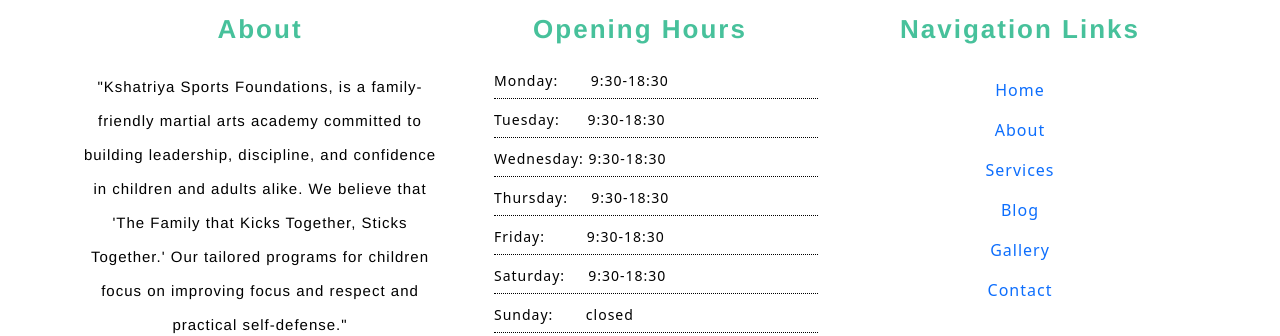
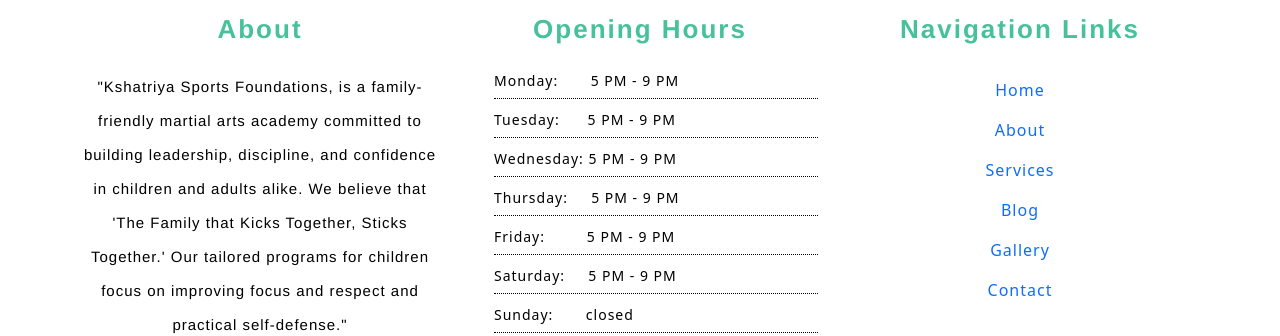
Before and after one commit to roh-anku/KshatriyaSportsFoundationsUI-ReactApplication, a React (Vite) app in the folder KshatriyaTaekwondo/: page /Home/blog in a window 1280 px wide. Shown: the part 1598-1934 px from the top of the page. Built offline with nearby package versions, Linux system fonts and the light colour scheme.

Commit message:
timings changes as requested

```diff
--- a/KshatriyaTaekwondo/src/components/Footer.jsx
+++ b/KshatriyaTaekwondo/src/components/Footer.jsx
@@ -18,12 +18,12 @@
                             <h4> Opening Hours</h4>
                             <div className="wls-hours-list">
                                 <ul>
-                                    <li className="d-flex">Monday:  <span className="time ml-auto">&nbsp;&nbsp;&nbsp;&nbsp;&nbsp;&nbsp;&nbsp;9:30-18:30</span></li>
-                                    <li className="d-flex">Tuesday:  <span className="time ml-auto">&nbsp;&nbsp;&nbsp;&nbsp;&nbsp;&nbsp;9:30-18:30</span></li>
-                                    <li className="d-flex">Wednesday:<span className="time ml-auto">&nbsp;9:30-18:30</span></li>
-                                    <li className="d-flex">Thursday: <span className="time ml-auto">&nbsp;&nbsp;&nbsp;&nbsp;&nbsp;9:30-18:30</span></li>
-                                    <li className="d-flex">Friday:   <span className="time ml-auto">&nbsp;&nbsp;&nbsp;&nbsp;&nbsp;&nbsp;&nbsp;&nbsp;&nbsp;9:30-18:30</span></li>
-                                    <li className="d-flex">Saturday: <span className="time ml-auto"> &nbsp;&nbsp;&nbsp;&nbsp;&nbsp;9:30-18:30</span></li>
+                                    <li className="d-flex">Monday:  <span className="time ml-auto">&nbsp;&nbsp;&nbsp;&nbsp;&nbsp;&nbsp;&nbsp;5 PM - 9 PM</span></li>
+                                    <li className="d-flex">Tuesday:  <span className="time ml-auto">&nbsp;&nbsp;&nbsp;&nbsp;&nbsp;&nbsp;5 PM - 9 PM</span></li>
+                                    <li className="d-flex">Wednesday:<span className="time ml-auto">&nbsp;5 PM - 9 PM</span></li>
+                                    <li className="d-flex">Thursday: <span className="time ml-auto">&nbsp;&nbsp;&nbsp;&nbsp;&nbsp;5 PM - 9 PM</span></li>
+                                    <li className="d-flex">Friday:   <span className="time ml-auto">&nbsp;&nbsp;&nbsp;&nbsp;&nbsp;&nbsp;&nbsp;&nbsp;&nbsp;5 PM - 9 PM</span></li>
+                                    <li className="d-flex">Saturday: <span className="time ml-auto"> &nbsp;&nbsp;&nbsp;&nbsp;&nbsp;5 PM - 9 PM</span></li>
                                     <li className="d-flex">Sunday:   <span className="time ml-auto"> &nbsp;&nbsp;&nbsp;&nbsp;&nbsp;&nbsp;&nbsp;closed</span></li>
                                 </ul>
                             </div>
```
